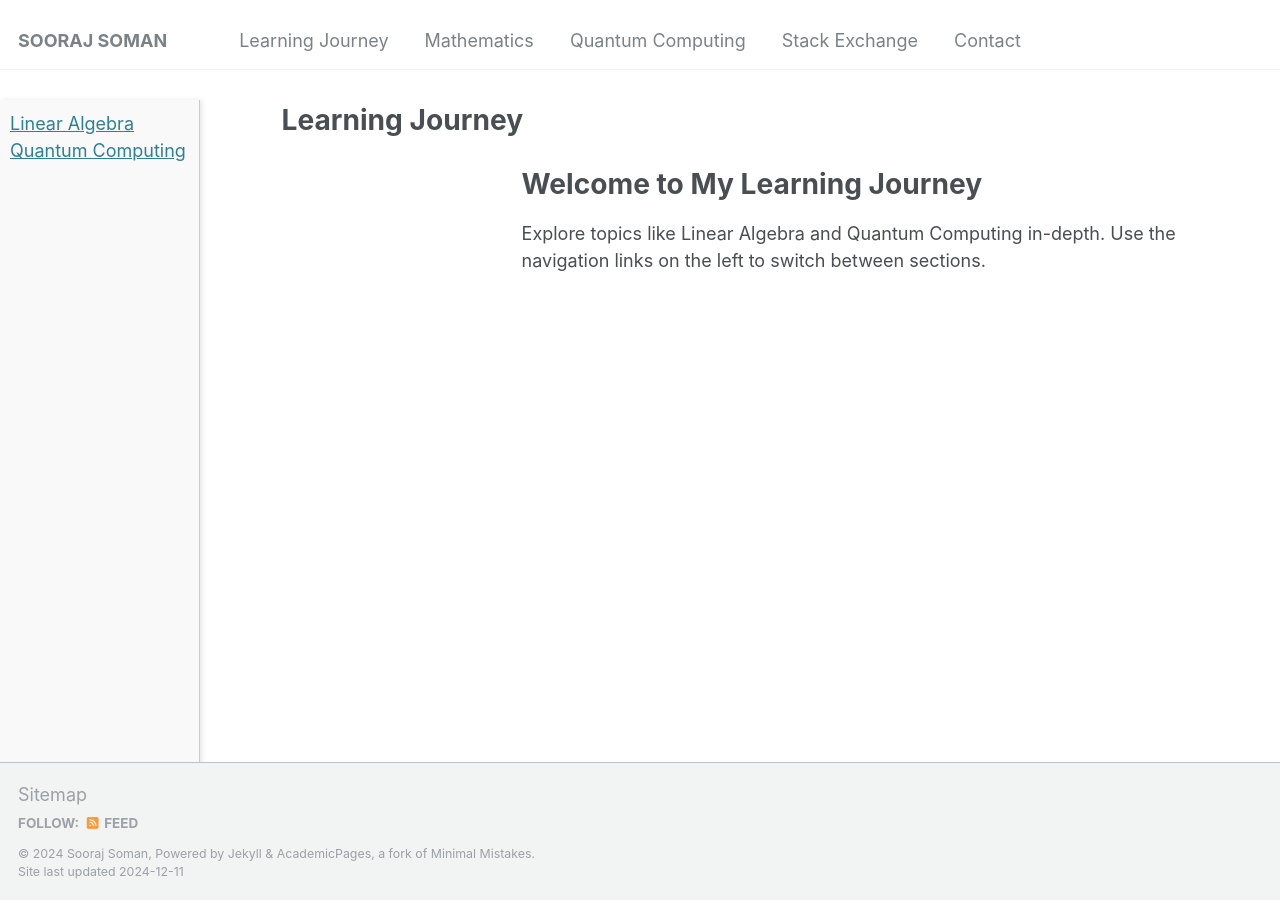
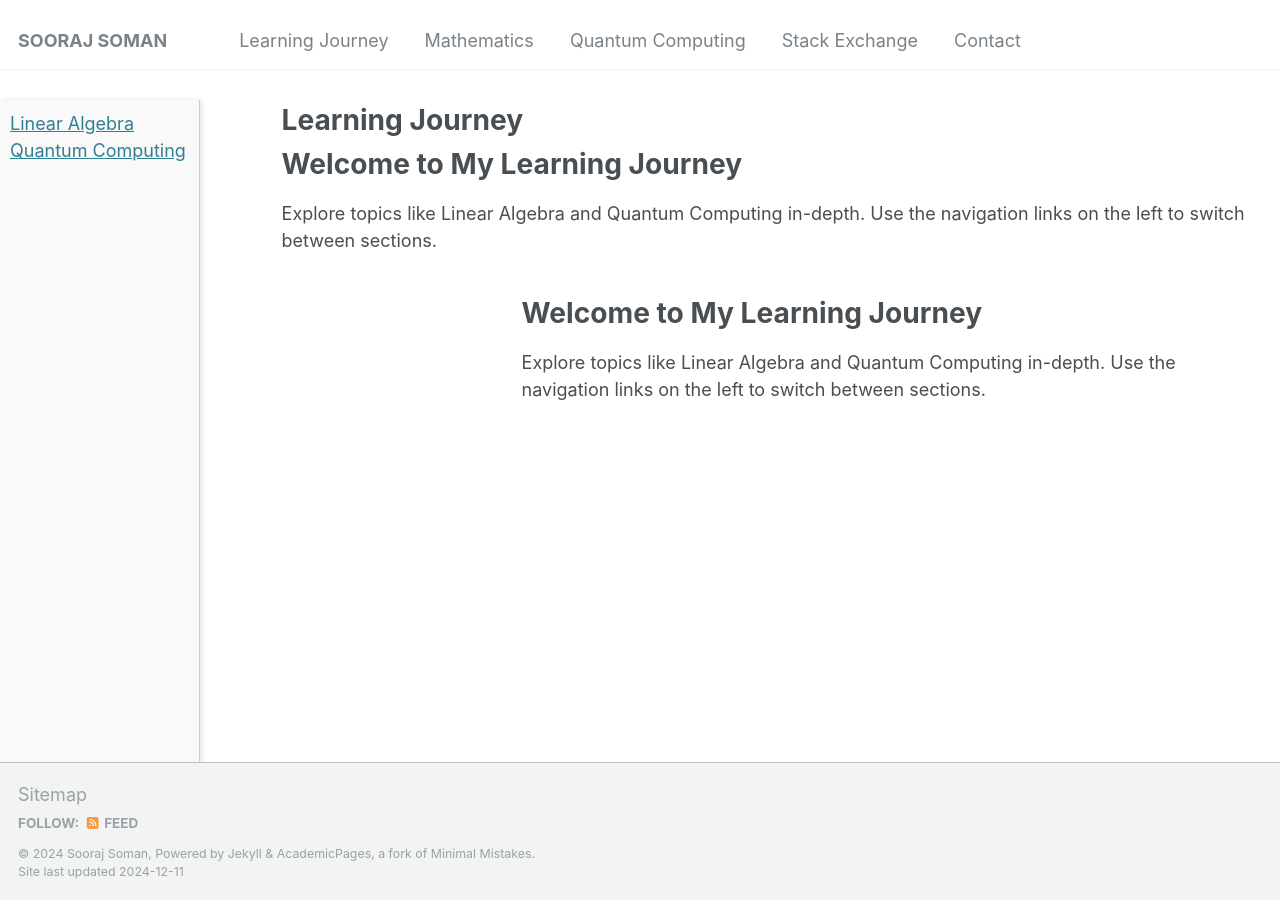
Before and after one commit to soorajss1729/soorajss1729.github.io, a Jekyll site: the page built from _learning/learning.md, in a window 1280 px wide. Built offline with Jekyll 4.4.1, drawn with Linux system fonts in a browser that asks for light colours.

Commit message:
Update learning.md

```diff
--- a/_learning/learning.md
+++ b/_learning/learning.md
@@ -4,6 +4,10 @@ permalink: /learning/
 layout: archive
 classes: wide
 ---
+
+<h1>Welcome to My Learning Journey</h1>
+<p>Explore topics like Linear Algebra and Quantum Computing in-depth. Use the navigation links on the left to switch between sections.</p>
+
 
 <div class="learning-sidebar">
   <a href="/mathematics/">Linear Algebra</a>
```
